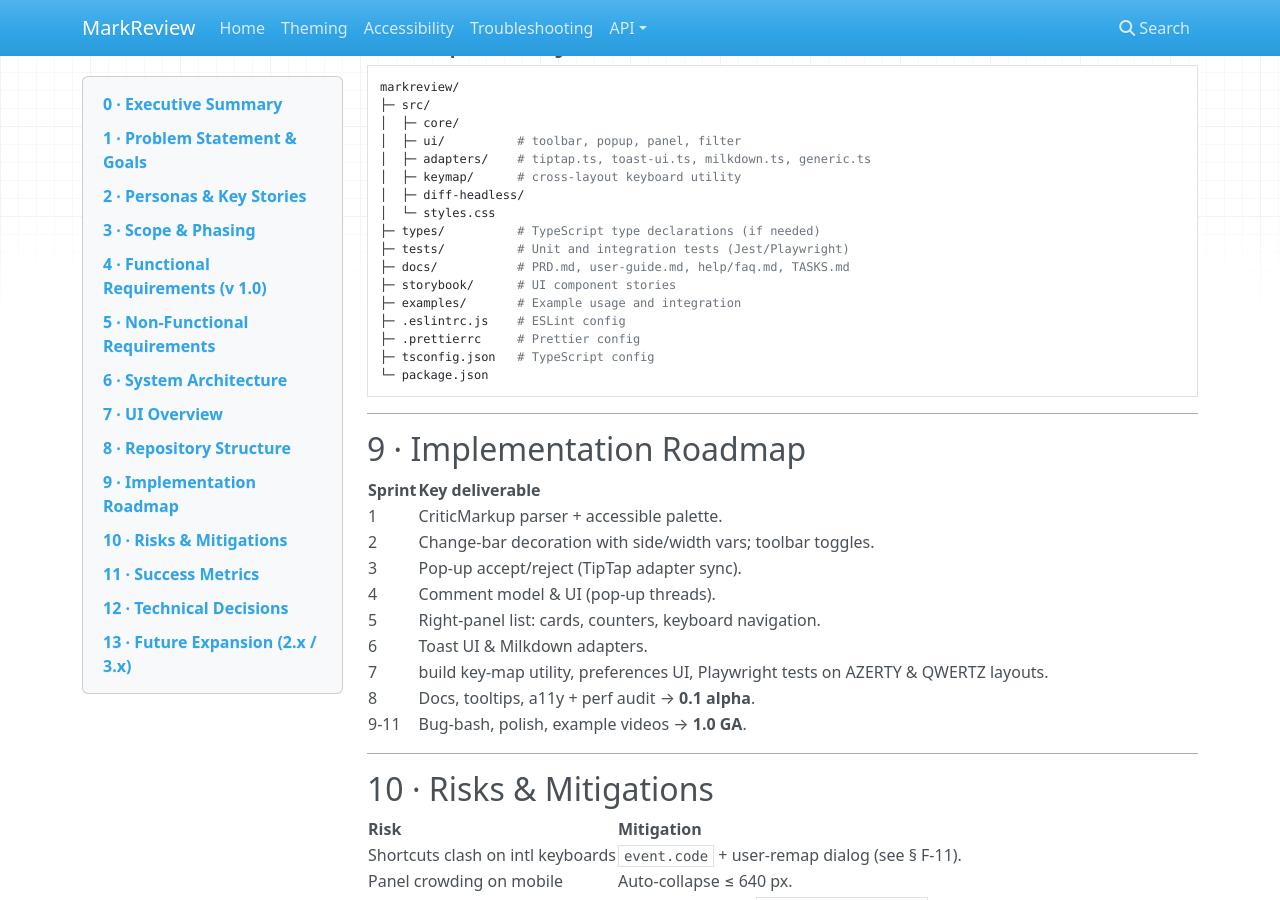
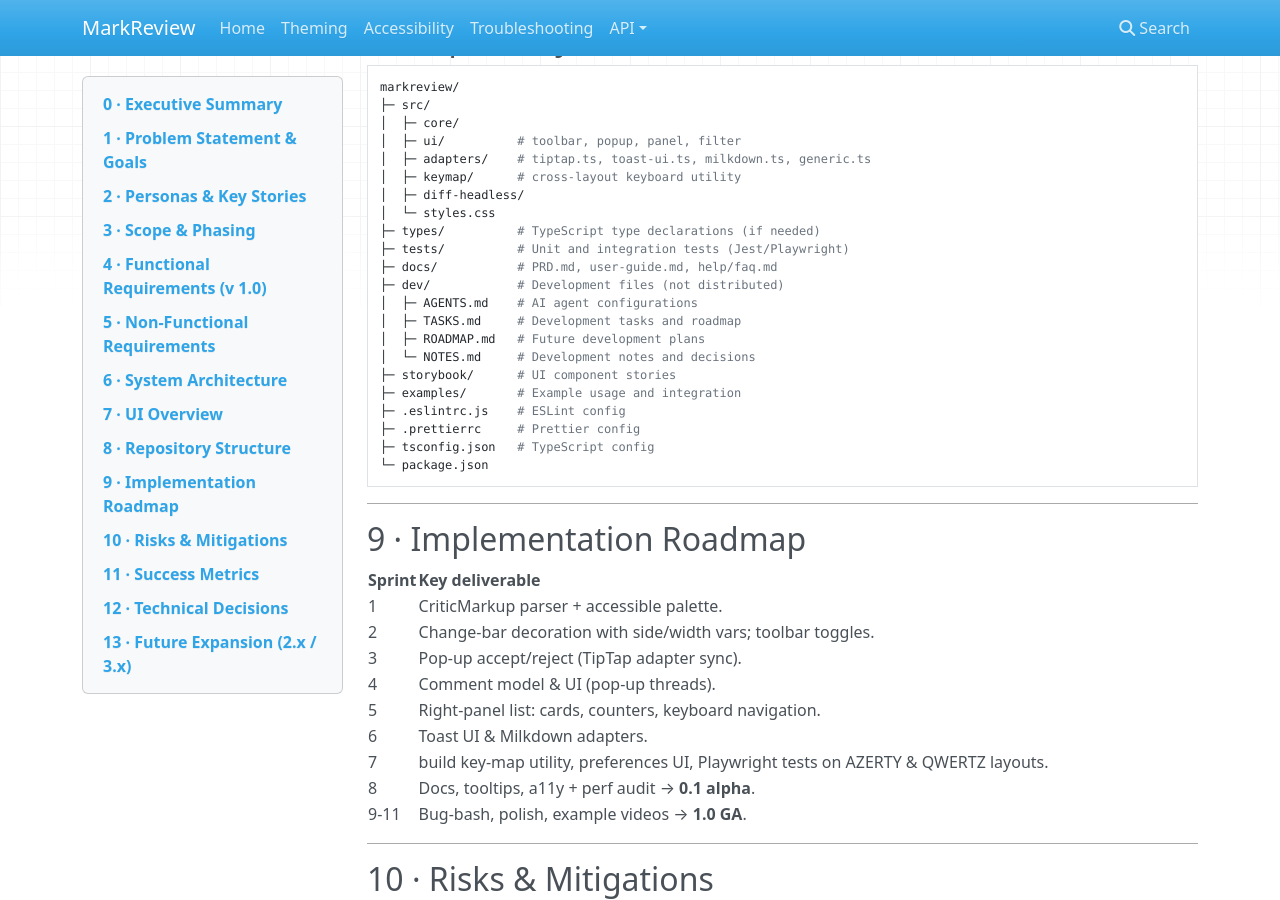
Before and after one commit to eputnam77/MarkReview, an MkDocs documentation site: the page built from docs/PRD.md, in a window 1280 px wide and 900 px high, scrolled down 2817 px. Built offline with MkDocs 1.6.1, drawn with Linux system fonts in a browser that asks for light colours; nearby versions of some CDN libraries.

Commit message:
Update PRD.md

```diff
--- a/docs/PRD.md
+++ b/docs/PRD.md
@@ -125,7 +125,12 @@ markreview/
 │  └─ styles.css
 ├─ types/          # TypeScript type declarations (if needed)
 ├─ tests/          # Unit and integration tests (Jest/Playwright)
-├─ docs/           # PRD.md, user-guide.md, help/faq.md, TASKS.md
+├─ docs/           # PRD.md, user-guide.md, help/faq.md
+├─ dev/            # Development files (not distributed)
+│  ├─ AGENTS.md    # AI agent configurations
+│  ├─ TASKS.md     # Development tasks and roadmap
+│  ├─ ROADMAP.md   # Future development plans
+│  └─ NOTES.md     # Development notes and decisions
 ├─ storybook/      # UI component stories
 ├─ examples/       # Example usage and integration
 ├─ .eslintrc.js    # ESLint config
```
